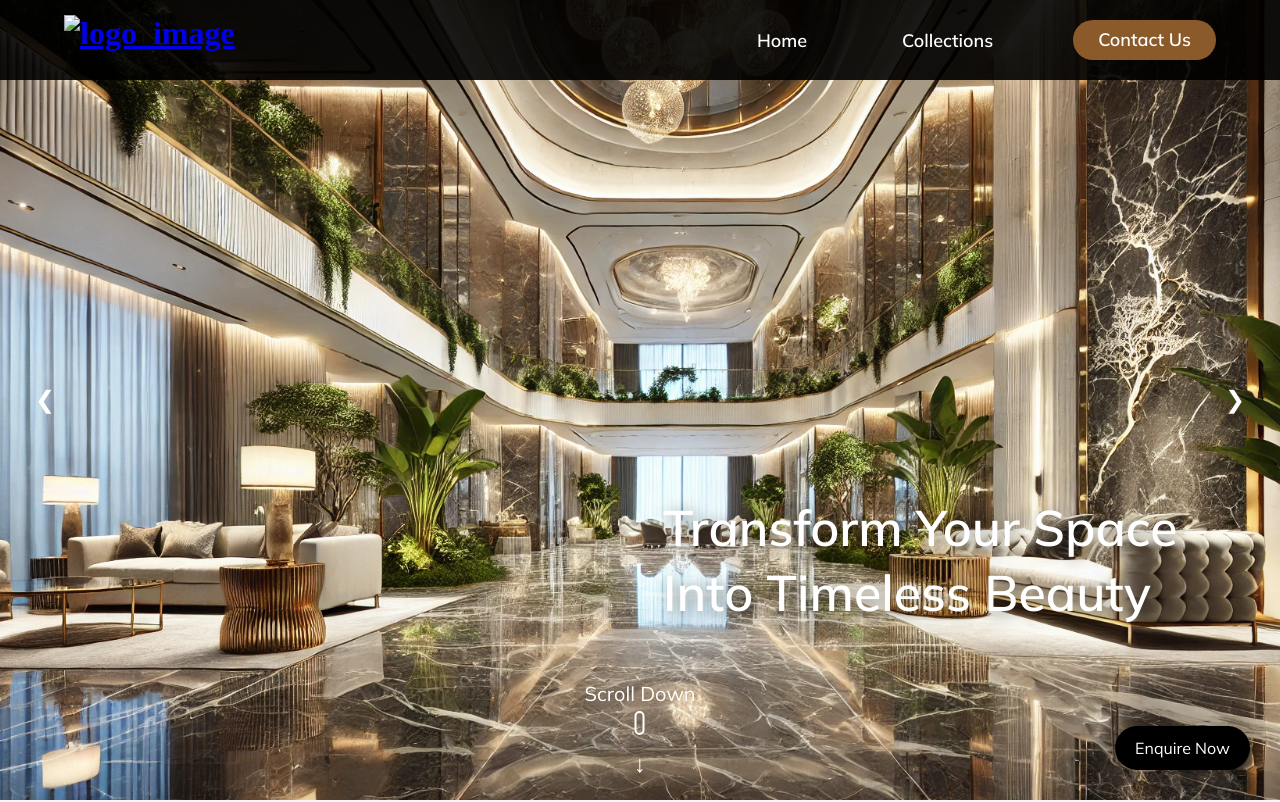
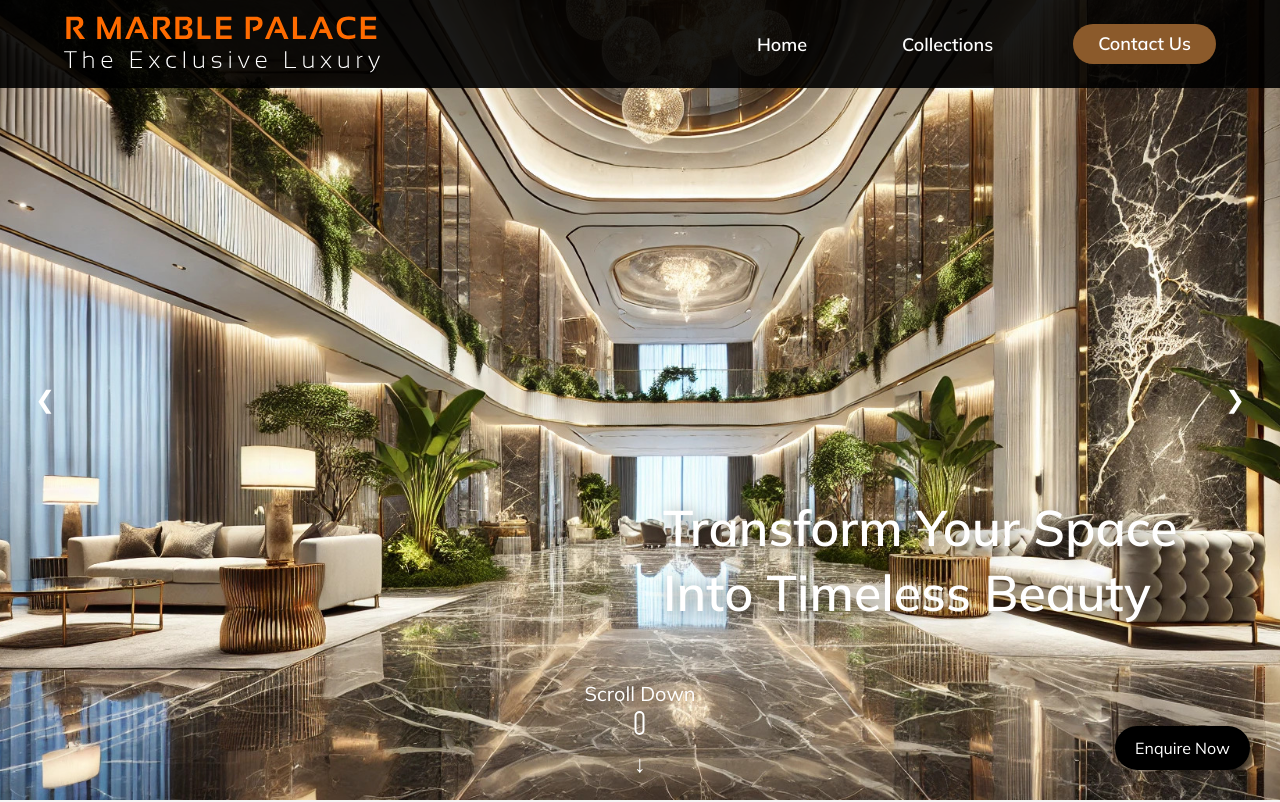
Before and after one commit to dadhichaditya30/R-Marble-Palace, a plain HTML site: page index.html in a window 1280 px wide. Shown: the top 802 px of the page. Drawn offline with nearby package versions, Linux system fonts and the light colour scheme; files whose address does not match are found by name; a web font is replaced by a local one.

Commit message:
Update index.html

```diff
--- a/index.html
+++ b/index.html
@@ -19,7 +19,7 @@
     <header>
         <div class="logo">
             <a href = "index.html">
-                <img src="logo/logo.svg" alt="logo_image">
+                <img src="logo.svg" alt="logo_image">
             </a>
         </div>
         <nav>
```
